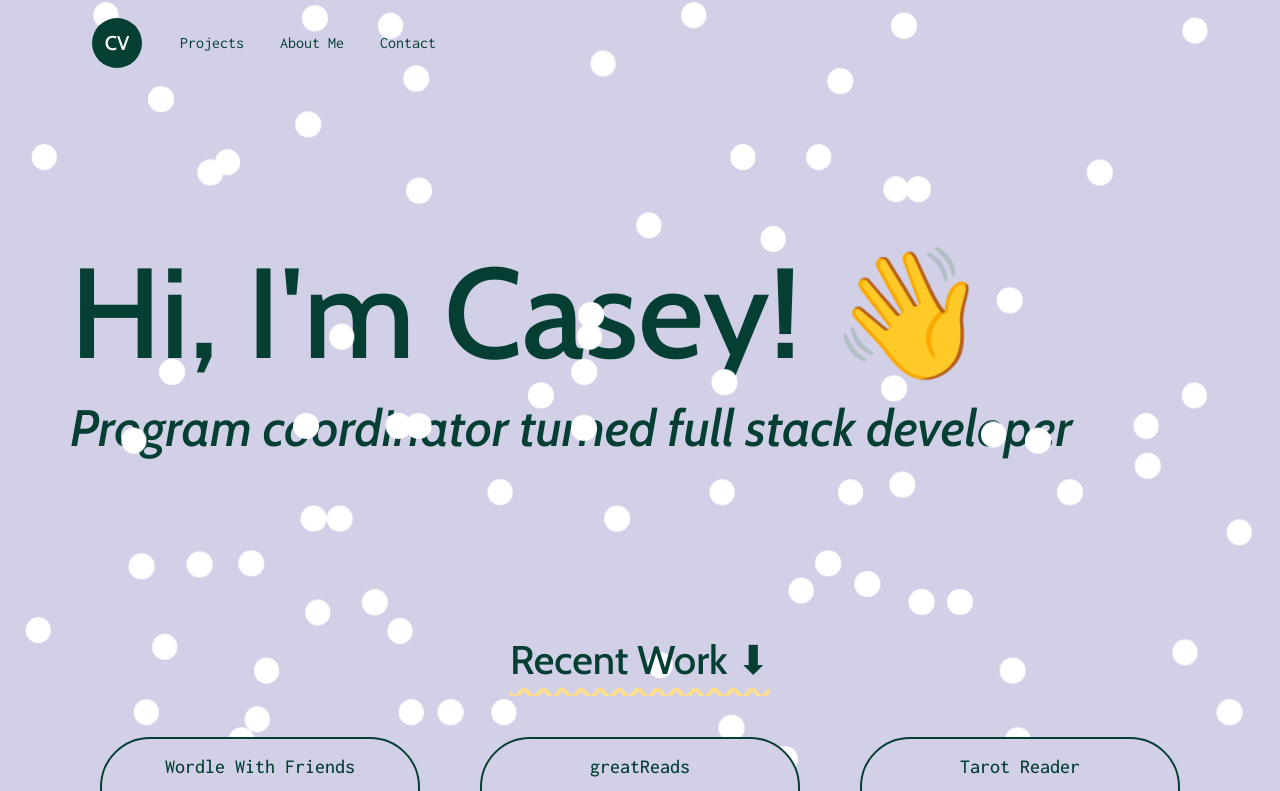
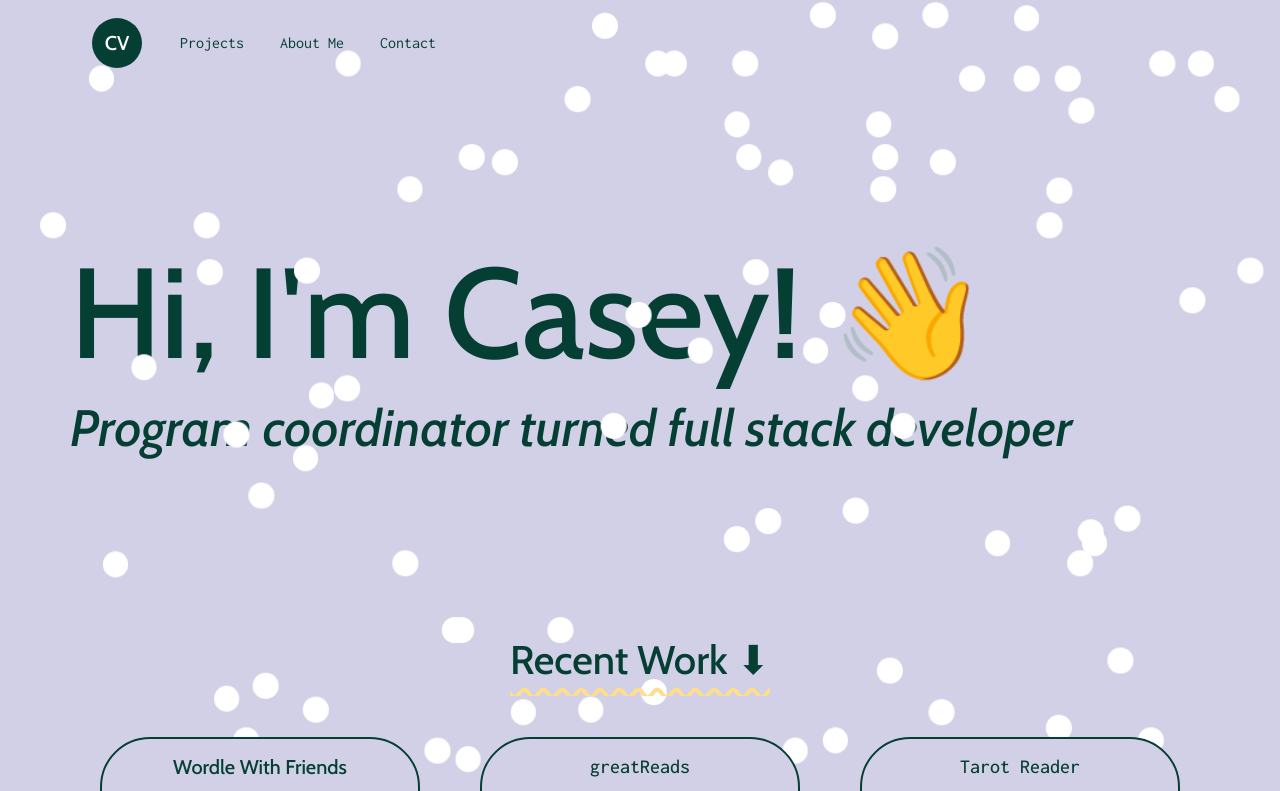
Before and after one commit to caseyvaughn/caseys-portfolio, a React (Create React App) app in the folder client/: page / in a window 1280 px wide. Shown: the top 791 px of the page. Built offline with nearby package versions, Linux system fonts and the light colour scheme.

Commit message:
saving before adding images

```diff
--- a/client/src/components/LandingPage/LandingPage.scss
+++ b/client/src/components/LandingPage/LandingPage.scss
@@ -1,5 +1,4 @@
 .landing-page {
-  height: 500px;
   height: 300px;
   text-align: left;
   margin-left: 70px;
--- a/client/src/components/Portfolio/Portfolio.css
+++ b/client/src/components/Portfolio/Portfolio.css
@@ -25,3 +25,7 @@ a.extern-link {
   display: flex;
   justify-content: center;
 }
+
+.card-title {
+  font-size: 3vw;
+}
--- a/client/src/components/Portfolio/Portfolio.jsx
+++ b/client/src/components/Portfolio/Portfolio.jsx
@@ -21,7 +21,7 @@ export default function Portfolio() {
             <Card className="portfolio-card card">
               {/* <Card.Img variant="top" src="holder.js/100px160" /> */}
               <Card.Body>
-                <Card.Title>Wordle With Friends</Card.Title>
+                <Card.Title className="cabin">Wordle With Friends</Card.Title>
                   <Card.Text>
                     A Wordle game clone that allows users to create custom Wordle games and to solve Wordles created by other users.
                   </Card.Text>
```
